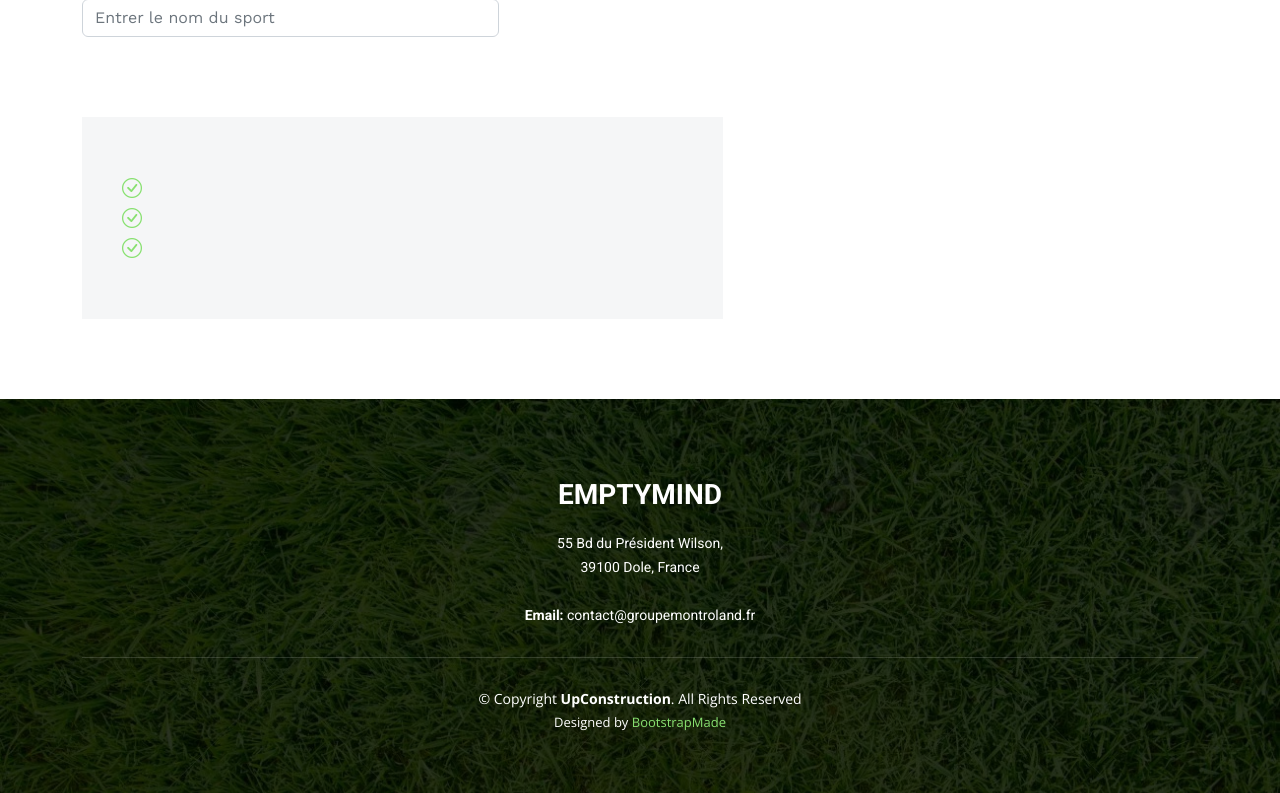
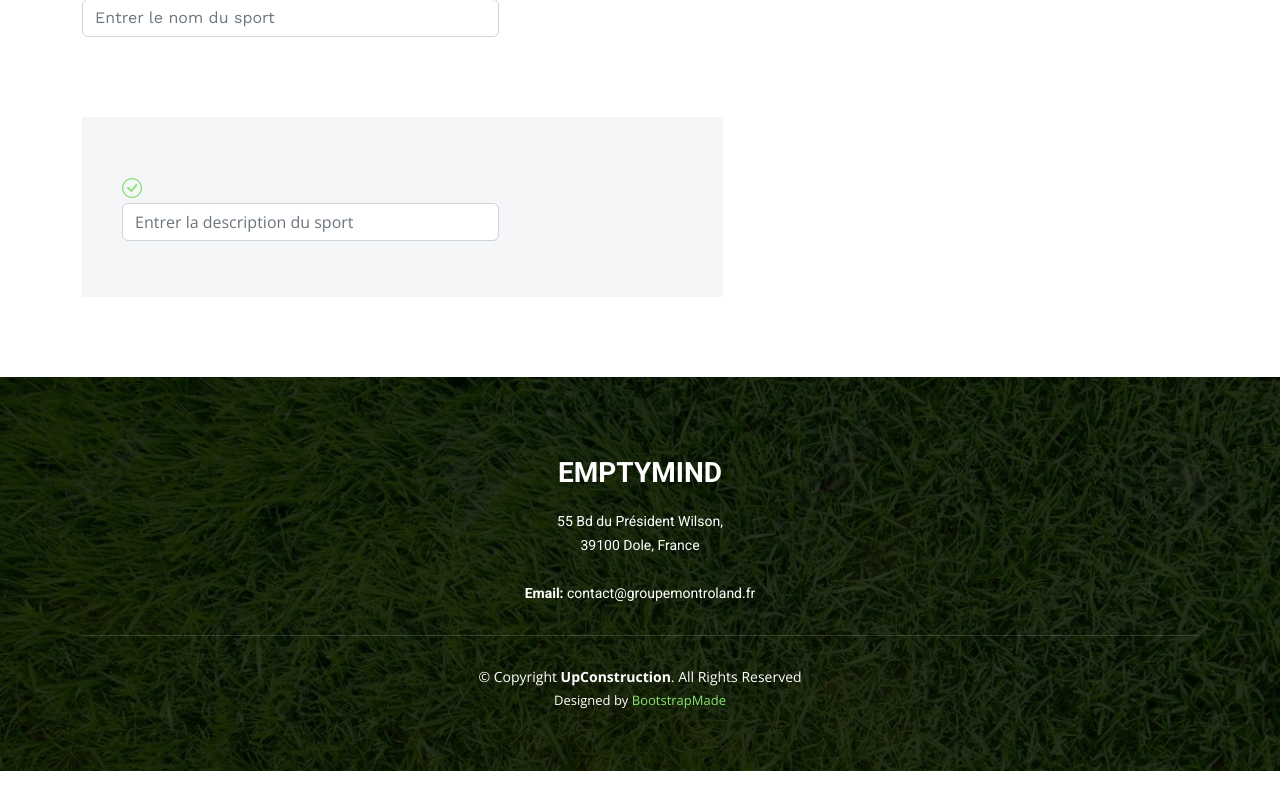
Before and after one commit to Sommaly/CloverleafV2, a PHP site: page /index.php?route=create-sport in a window 1280 px wide. Shown: the part 390-1183 px from the top of the page. After the commit the page ends 1161 px from the top, so only its background shows below. Run offline with PHP 8.4, Linux system fonts and the light colour scheme.

Commit message:
ajout description sport

```diff
--- a/page/sport/create-sport.php
+++ b/page/sport/create-sport.php
@@ -32,9 +32,13 @@
 
               <p></p>
               <ul>
-                <li><i class="bi bi-check-circle"></i> <span></span></li>
-                <li><i class="bi bi-check-circle"></i> <span></span></li>
-                <li><i class="bi bi-check-circle"></i> <span></span></li>
+                <li><i class="bi bi-check-circle"></i> <span></span></li> <form action="index.php?route=store-categorie" method="post">
+                  <div class="form-group">
+                  <label for="libelle"></label>
+                  <input type="text" class="form-control" id="libelle" name="libelle" placeholder="Entrer la description du sport">
+                  </div>
+</h2>
+
               </ul>
               <p></p>
 
```
